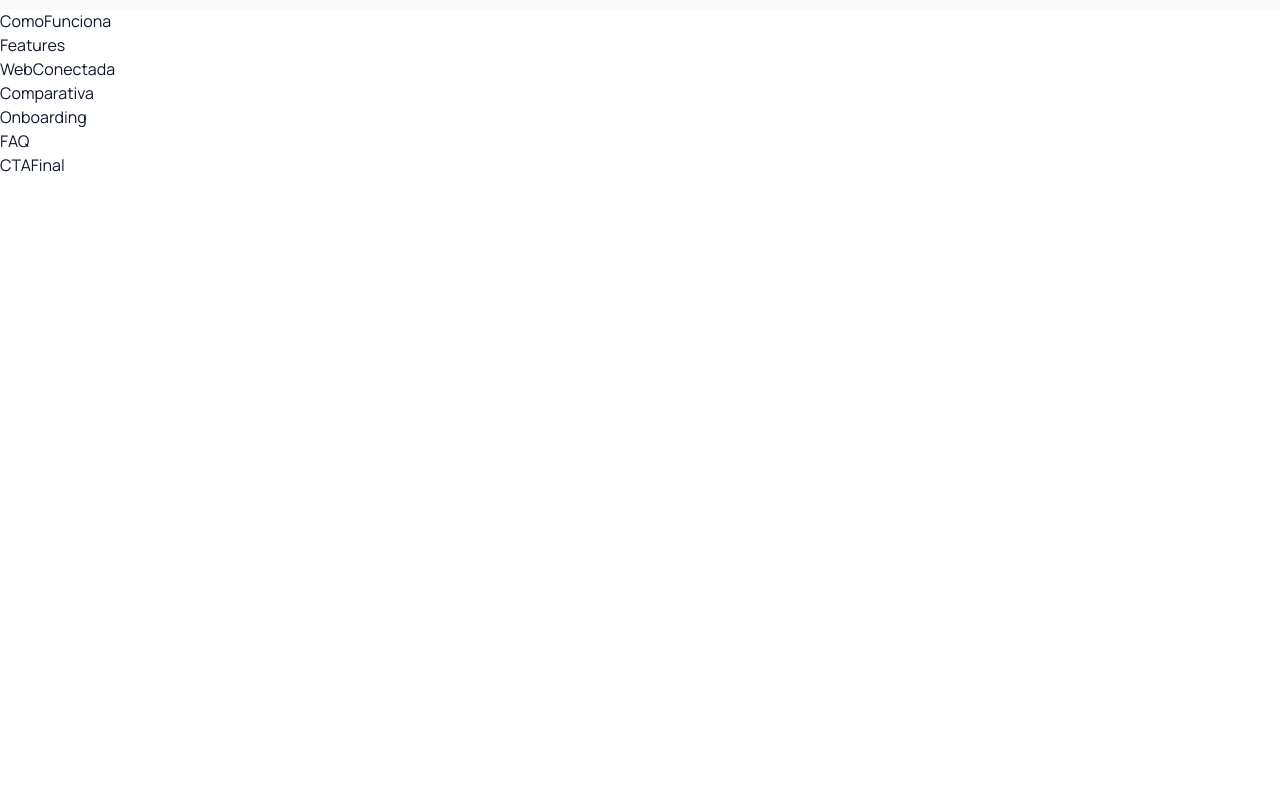
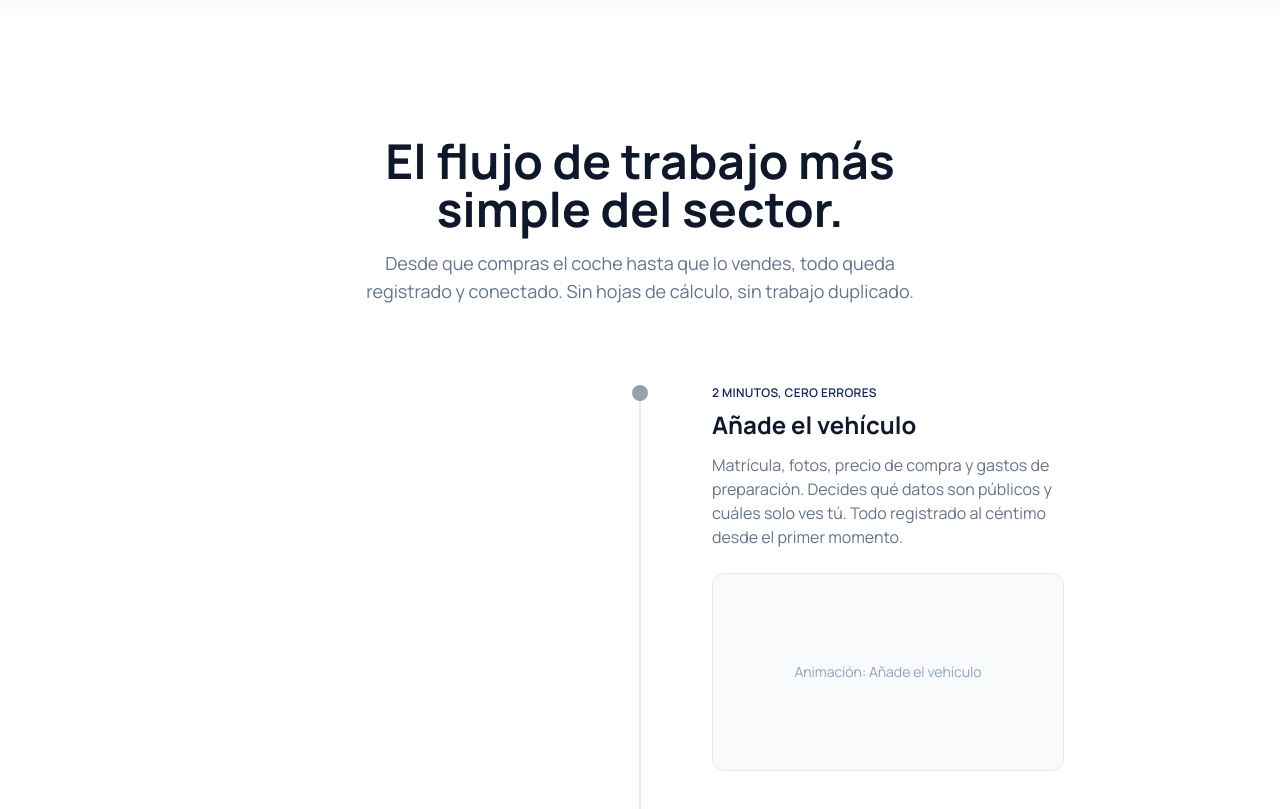
Before and after one commit to daniel-hirnyak/stockdrive, a React (Vite) app: page / in a window 1280 px wide. Shown: the part 2020-2829 px from the top of the page. Before the commit the page ends 2197 px from the top, so only its background shows below. Built offline with nearby package versions, Linux system fonts and the light colour scheme.

Commit message:
feat: seccion Como Funciona con timeline animado sincronizado a scroll

```diff
--- a/src/sections/ComoFunciona.jsx
+++ b/src/sections/ComoFunciona.jsx
@@ -1,3 +1,171 @@
+import { useRef, useState, useLayoutEffect } from 'react'
+import { motion, useScroll, useTransform } from 'framer-motion'
+
+const steps = [
+  {
+    value: '2 minutos, cero errores',
+    title: 'Añade el vehículo',
+    description:
+      'Matrícula, fotos, precio de compra y gastos de preparación. Decides qué datos son públicos y cuáles solo ves tú. Todo registrado al céntimo desde el primer momento.',
+  },
+  {
+    value: 'Cero trabajo duplicado',
+    title: 'Se publica solo',
+    description:
+      "Marca el coche como 'Disponible' y aparece automáticamente en tu web. Lo que cambias en el panel se actualiza en tu catálogo al instante, sin tocar nada dos veces.",
+  },
+  {
+    value: 'Tu margen, siempre a la vista',
+    title: 'Controlas cada margen',
+    description:
+      'Compra, ITV, limpieza, transporte. Todos los gastos se suman en tiempo real, así que sabes cuánto ganas en cada coche antes de venderlo, no a fin de mes.',
+  },
+  {
+    value: 'La venta cerrada en 1 clic',
+    title: 'Vendes con todo listo',
+    description:
+      'Registra la venta y genera el contrato en PDF si lo necesitas. El coche desaparece de la web automáticamente y tú decides qué papeleo haces desde aquí.',
+  },
+]
+
+const DEFAULT_FRACTIONS = [0, 1 / 3, 2 / 3, 1]
+
+// Fundido de entrada suave, meseta visible, y atenuación (no desaparición)
+// al pasar al siguiente paso. translateY usa el mismo rango que la opacity
+// para que el "subir suavemente" quede sincronizado con el fundido.
+function useStepMotion(scrollYProgress, threshold) {
+  const opacityRange = [threshold - 0.08, threshold - 0.02, threshold + 0.15, threshold + 0.22]
+  const opacity = useTransform(scrollYProgress, opacityRange, [0, 1, 1, 0.3])
+  const y = useTransform(scrollYProgress, opacityRange, [15, 0, 0, 0])
+  const circleColor = useTransform(scrollYProgress, [threshold - 0.05, threshold + 0.05], ['#cbd5e1', '#16255C'])
+  return { opacity, y, circleColor }
+}
+
+function StepContent({ step, opacity, y }) {
+  return (
+    <motion.div style={{ opacity, y }}>
+      <div className="mb-2 text-xs font-semibold uppercase tracking-wide text-[#16255C]">
+        {step.value}
+      </div>
+      <h3 className="mb-3 text-2xl font-bold text-[#0F172A]">{step.title}</h3>
+      <p className="text-base text-[#64748B]">{step.description}</p>
+
+      <div className="mt-6 flex aspect-video items-center justify-center rounded-xl border border-slate-200 bg-slate-50">
+        <span className="text-sm text-slate-400">Animación: {step.title}</span>
+      </div>
+    </motion.div>
+  )
+}
+
 export default function ComoFunciona() {
-  return <div>ComoFunciona</div>
+  const timelineRef = useRef(null)
+  const circleRef0 = useRef(null)
+  const circleRef1 = useRef(null)
+  const circleRef2 = useRef(null)
+  const circleRef3 = useRef(null)
+  const circleRefs = [circleRef0, circleRef1, circleRef2, circleRef3]
+
+  const [fractions, setFractions] = useState(DEFAULT_FRACTIONS)
+
+  const { scrollYProgress } = useScroll({
+    target: timelineRef,
+    offset: ['start center', 'end center'],
+  })
+
+  // Mide la posición Y real (centro) de cada círculo respecto al contenedor
+  // de la timeline, para que el threshold de cada paso coincida exactamente
+  // con dónde está ese círculo, no con una fracción adivinada.
+  useLayoutEffect(() => {
+    function measure() {
+      const container = timelineRef.current
+      if (!container) return
+      const containerRect = container.getBoundingClientRect()
+      if (!containerRect.height) return
+
+      const next = circleRefs.map((ref) => {
+        const el = ref.current
+        if (!el) return 0
+        const rect = el.getBoundingClientRect()
+        const circleCenterY = rect.top - containerRect.top + rect.height / 2
+        return circleCenterY / containerRect.height
+      })
+      setFractions(next)
+    }
+
+    measure()
+    window.addEventListener('resize', measure)
+    document.fonts?.ready?.then(measure)
+    return () => window.removeEventListener('resize', measure)
+    // eslint-disable-next-line react-hooks/exhaustive-deps
+  }, [])
+
+  const lineHeight = useTransform(scrollYProgress, [0, 1], ['0%', '100%'])
+
+  const step0 = useStepMotion(scrollYProgress, fractions[0])
+  const step1 = useStepMotion(scrollYProgress, fractions[1])
+  const step2 = useStepMotion(scrollYProgress, fractions[2])
+  const step3 = useStepMotion(scrollYProgress, fractions[3])
+  const stepMotionValues = [step0, step1, step2, step3]
+
+  return (
+    <section id="como-funciona" className="bg-white py-24 md:py-32">
+      <div className="mx-auto max-w-4xl px-6">
+        <h2 className="mx-auto mb-4 max-w-2xl text-center text-3xl font-bold text-[#0F172A] md:text-5xl">
+          El flujo de trabajo más simple del sector.
+        </h2>
+        <p className="mx-auto mb-20 max-w-xl text-center text-lg text-[#64748B]">
+          Desde que compras el coche hasta que lo vendes, todo queda registrado y conectado. Sin hojas de cálculo, sin trabajo duplicado.
+        </p>
+
+        {/* Contenedor que envuelve SOLO los 4 pasos — es el target de useScroll */}
+        <div ref={timelineRef} className="relative">
+          {/* Línea de fondo estática — arranca en el centro del primer círculo */}
+          <div className="absolute left-6 top-2 bottom-0 w-0.5 -translate-x-1/2 bg-slate-200 md:left-1/2" />
+
+          {/* Línea azul que se rellena con el scroll, mismo punto de partida que la gris */}
+          <motion.div
+            style={{ height: lineHeight }}
+            className="absolute left-6 top-2 w-0.5 -translate-x-1/2 bg-[#16255C] md:left-1/2"
+          />
+
+          {steps.map((step, i) => {
+            const stepNumber = i + 1
+            const isLeft = stepNumber % 2 === 0
+            const { circleColor, opacity, y } = stepMotionValues[i]
+
+            const circle = (
+              <motion.div
+                ref={circleRefs[i]}
+                className="absolute left-6 top-0 z-10 h-4 w-4 -translate-x-1/2 rounded-full border-2 md:left-1/2"
+                style={{ backgroundColor: circleColor, borderColor: circleColor }}
+              />
+            )
+
+            const content = (
+              <div className={isLeft ? 'pl-14 md:pl-0 md:pr-12 md:text-right' : 'pl-14 md:pl-12 md:text-left'}>
+                <StepContent step={step} opacity={opacity} y={y} />
+              </div>
+            )
+
+            return (
+              <div key={step.title} className="relative mb-20 last:mb-0 md:grid md:grid-cols-2 md:gap-12">
+                {circle}
+                {isLeft ? (
+                  <>
+                    {content}
+                    <div className="hidden md:block" />
+                  </>
+                ) : (
+                  <>
+                    <div className="hidden md:block" />
+                    {content}
+                  </>
+                )}
+              </div>
+            )
+          })}
+        </div>
+      </div>
+    </section>
+  )
 }
```
